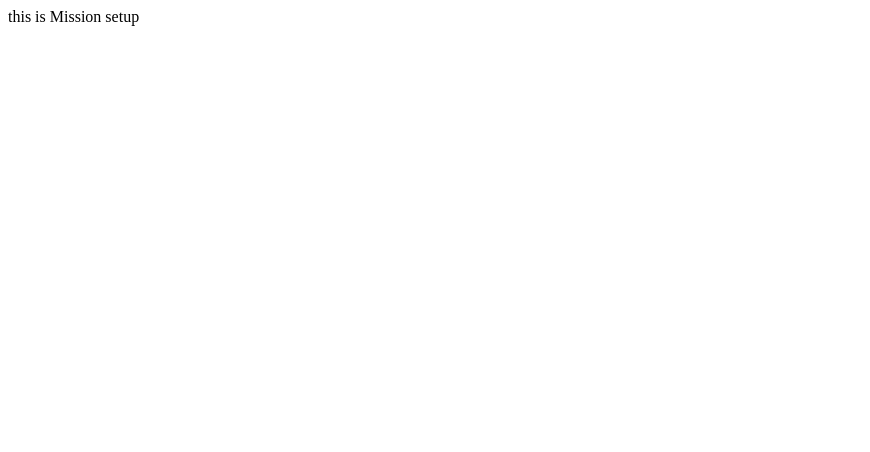
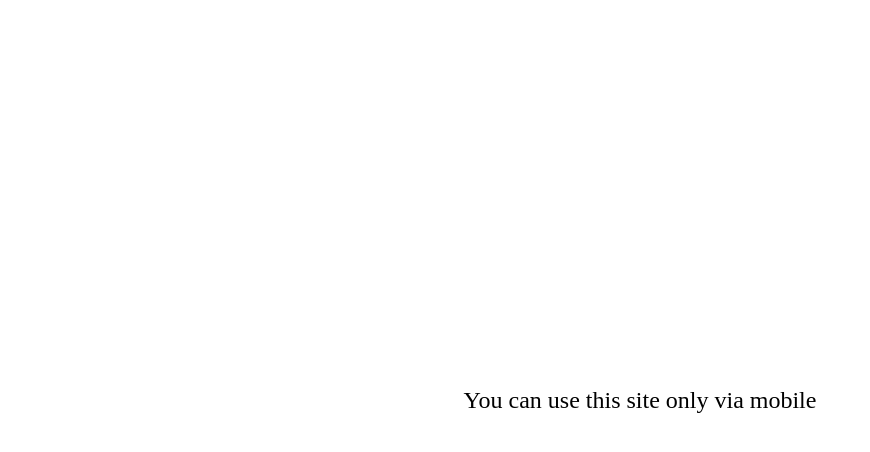
Before and after one commit to BonyaviD/SpyGame, a Nuxt app: page /MissionSetup in a window 1280 px wide. Shown: the top 452 px of the page, without its empty margins (0-870 px from the left). Built offline with nearby package versions, Linux system fonts and the light colour scheme.

Commit message:
ready project to create

```diff
--- a/app.vue
+++ b/app.vue
@@ -1,5 +1,33 @@
+<script setup>
+import { ref, onMounted, onUnmounted } from "vue";
+import DesktopView from "~/components/layouts/DesktopLayout.vue";
+const isMobile = ref(false);
+
+function checkMobileMode() {
+  isMobile.value = window.matchMedia("(max-width: 576px)").matches;
+}
+
+onMounted(() => {
+  checkMobileMode();
+  window.addEventListener("resize", checkMobileMode);
+});
+
+onUnmounted(() => {
+  window.removeEventListener("resize", checkMobileMode);
+});
+</script>
+
 <template>
-  <div>
-    <NuxtPage />
-  </div>
+  <NuxtLayout>
+    <div :class="{ hidden: !isMobile }">
+      <NuxtPage />
+    </div>
+    <DesktopView v-if="!isMobile" />
+  </NuxtLayout>
 </template>
+
+<style scoped>
+.hidden {
+  display: none;
+}
+</style>
--- /dev/null
+++ b/components/layouts/DesktopLayout.vue
@@ -0,0 +1,19 @@
+<template>
+    <div class="desktop">
+      <p>You can use this site only via mobile</p>
+    </div>
+  </template>
+
+  <style scoped>
+  .desktop {
+    width: 100%;
+    display: flex;
+    align-items: center;
+    justify-content: center;
+    position: fixed;
+    top: 50%;
+    left: 50%;
+    transform: translate(-50%, -50%);
+    font-size: 1.5rem;
+  }
+  </style>
--- /dev/null
+++ b/layouts/default.vue
@@ -0,0 +1,5 @@
+<template>
+  <div>
+    <slot />
+  </div>
+</template>
--- a/nuxt.config.ts
+++ b/nuxt.config.ts
@@ -1,5 +1,15 @@
 // https://nuxt.com/docs/api/configuration/nuxt-config
 export default defineNuxtConfig({
-  compatibilityDate: '2024-04-03',
-  devtools: { enabled: false }
-})
+  app: {
+    head: {
+      title: "بازی جاسوس",
+      meta: [
+        { charset: 'utf-8' },
+        { name: 'viewport', content: 'width=device-width, initial-scale=1' },
+        { hid: 'description', name: 'description', content: 'توضیحات در مورد کل سایت' },
+      ],
+    },
+  },
+  compatibilityDate: "2024-04-03",
+  devtools: { enabled: false },
+});
--- a/pages/GameGuid.vue
+++ b/pages/GameGuid.vue
@@ -2,5 +2,5 @@
 </script>
 
 <template>
-    <div>this is game guid</div>
+        <div>this is game guid</div>
 </template>
```
Also changed, not shown: pages/index.vue (+4 -3 lines).
